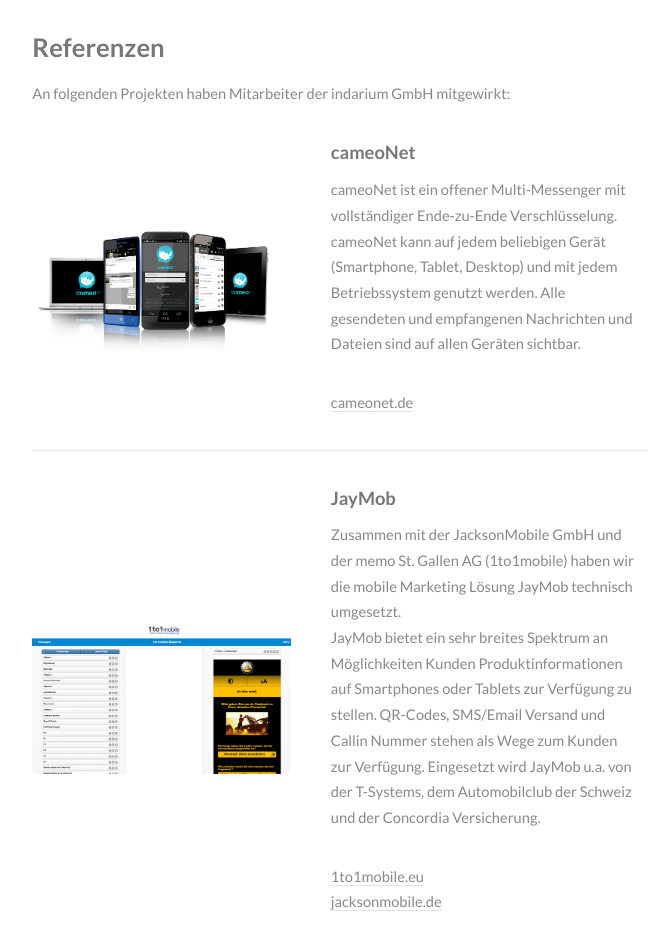
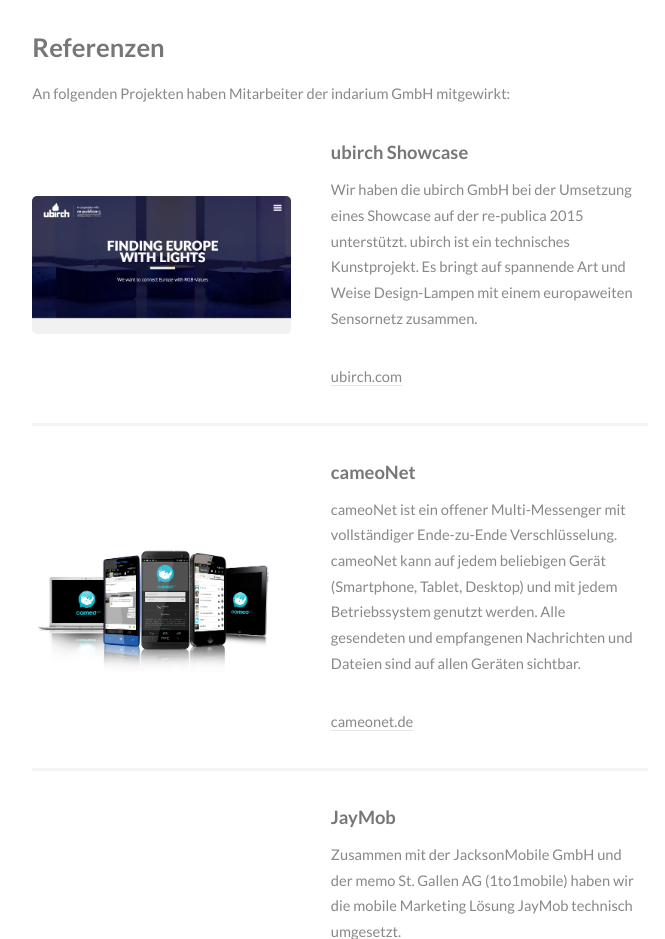
Before and after one commit to indarium/indariumHP, a plain HTML site: page index.html in a window 1280 px wide. Shown: the part 1380-2319 px from the top of the page, without its empty margins (153-818 px from the left). Drawn offline with Linux system fonts and the light colour scheme.

Commit message:
ubirch eingefuegt mit neuem bild

```diff
--- a/index.html
+++ b/index.html
@@ -114,6 +114,15 @@
 				<h3>Referenzen</h3>
 				<p>An folgenden Projekten haben Mitarbeiter der indarium GmbH mitgewirkt:</p>
 				<div class="features">
+					<article>
+						<a href="http://ubirch.com"  target="_blank" class="image"><img src="images/ubirch_hp.jpg" alt="" /></a>
+						<div class="inner">
+							<h4>ubirch Showcase</h4>
+							<p>Wir haben die ubirch GmbH bei der Umsetzung eines Showcase auf der re-publica 2015 unterstützt. ubirch ist ein technisches Kunstprojekt. Es bringt auf spannende Art und Weise Design-Lampen mit einem europaweiten Sensornetz zusammen.
+							</p>
+							<p><a href="http://ubirch.com" target="_blanc" class="link">ubirch.com</a> </p>
+						</div>
+					</article>
 					<article>
 						<a href="http://cameonet.de"  target="_blank" class="image"><img src="images/cameonet.png" alt="" /></a>
 						<div class="inner">
```
Also changed, not shown: images/ubirch_hp.jpg (added).
